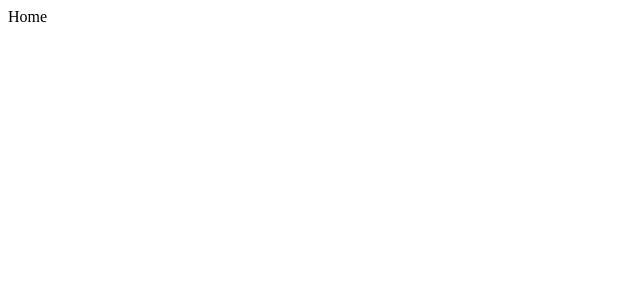
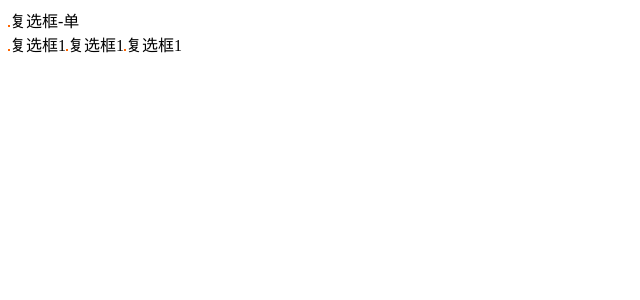
Before and after one commit to zhiquanli-web/react-mobile-components, a React (Create React App) app: page /#/ in a window 1280 px wide. Shown: the top 300 px of the page, without its empty margins (0-640 px from the left). Built offline with nearby package versions, Linux system fonts and the light colour scheme.

Commit message:
参数校验、样式引入

```diff
--- a/package.json
+++ b/package.json
@@ -6,6 +6,7 @@
     "@testing-library/jest-dom": "^5.16.3",
     "@testing-library/react": "^12.1.4",
     "@testing-library/user-event": "^13.5.0",
+    "node-sass": "^7.0.1",
     "react": "^18.0.0",
     "react-dom": "^18.0.0",
     "react-router-dom": "^6.3.0",
--- /dev/null
+++ b/src/assets/styles/index.scss
@@ -0,0 +1,3 @@
+@function vw($x, $vpw: 750) {
+  @return ($x / $vpw * 100) * 1vw;
+}
--- a/src/index.js
+++ b/src/index.js
@@ -2,7 +2,7 @@ import React from "react";
 import ReactDOM from "react-dom/client";
 import { HashRouter } from "react-router-dom";
 import App from "./App";
-
+import './assets/styles/index.scss'
 ReactDOM.createRoot(document.getElementById("root")).render(
   <HashRouter>
     <App />
--- a/src/js/utils/index.js
+++ b/src/js/utils/index.js
@@ -0,0 +1,35 @@
+/**
+ * 校验 Array 类型
+ *
+ * @param {unknown} val
+ */
+export function isArray(val) {
+  return Array.isArray(val);
+}
+
+/**
+ * 校验 Object 类型
+ *
+ * @param {unknown} val
+ */
+export function isObject(val) {
+  return !isArray(val) && typeof val === "object";
+}
+
+/**
+ * 校验 Function 类型
+ *
+ * @param {unknown} fn
+ */
+export function isFunction(fn) {
+  return typeof fn === "function";
+}
+
+/**
+ * 校验 String 类型
+ *
+ * @param {unknown} val
+ */
+export function isString(val) {
+  return typeof val === "string";
+}
--- /dev/null
+++ b/src/packages/Checkbox/Checkbox.js
@@ -0,0 +1,41 @@
+import React, { useContext, useState } from "react";
+import { CheckboxGroupContext } from "./CheckboxGroup";
+
+import style from "./index.module.scss";
+export default function Checkbox(props) {
+  // 参数
+  const { children, label } = props;
+
+  const { defaultChecked, checkedChange, isGroup } =
+    useContext(CheckboxGroupContext) || {};
+
+  const defalueCheckVal =
+    props.checked ||
+    (defaultChecked && defaultChecked.includes(label)) ||
+    false;
+  const [checked, setChecked] = useState(defalueCheckVal);
+
+  // 方法
+  const handleChange = (e) => {
+    setChecked(e.target.checked);
+    if (!isGroup) {
+      props.onChange && props.onChange(e.target.checked);
+    } else {
+      checkedChange(e.target);
+    }
+  };
+
+  return (
+    <label className={style["checkbox-content"]}>
+      <span className={style["checkbox-box"]}></span>
+      <input
+        value={label}
+        type="checkbox"
+        checked={checked}
+        onChange={(e) => handleChange(e)}
+        className={style.input}
+      ></input>
+      {children ? children : label}
+    </label>
+  );
+}
--- /dev/null
+++ b/src/packages/Checkbox/CheckboxGroup.js
@@ -0,0 +1,62 @@
+import React from "react";
+import { isArray, isFunction } from "../../js/utils";
+import Checkbox from "./Checkbox";
+const CheckboxGroupContext = React.createContext();
+
+export default function CheckboxGroup(props) {
+  const { children, options = [], defaultChecked = [], onChange } = props;
+  // 参数类型校验
+  if (!isFunction(onChange)) {
+    throw new Error("onChange 必须是 funciton 类型");
+  }
+  if (!isArray(defaultChecked)) {
+    throw new Error("defaultChecked 必须是 array 类型");
+  }
+  if (!isArray(options)) {
+    throw new Error("options 必须是 array 类型");
+  }
+
+  // 参数定义
+  let defaultCheck = [...defaultChecked];
+
+  // 方法
+  const checkedChange = ({ value, checked }) => {
+    let arr = [];
+    if (checked) {
+      if (!defaultCheck.includes(value)) {
+        defaultCheck.push(value);
+        arr = defaultCheck;
+      }
+    } else {
+      for (let index = 0; index < defaultCheck.length; index++) {
+        if (defaultCheck[index] !== value) {
+          arr.push(defaultCheck[index]);
+        }
+      }
+    }
+    defaultCheck = arr;
+    onChange(arr);
+  };
+
+  return (
+    <CheckboxGroupContext.Provider
+      value={{
+        defaultChecked,
+        checkedChange,
+        isGroup: true,
+      }}
+    >
+      {options && options.length > 0
+        ? options.map(({ label, value }) => {
+            return (
+              <Checkbox label={value} key={value.toString()}>
+                {label}
+              </Checkbox>
+            );
+          })
+        : children}
+    </CheckboxGroupContext.Provider>
+  );
+}
+
+export { CheckboxGroupContext };
--- /dev/null
+++ b/src/packages/Checkbox/index.module.scss
@@ -0,0 +1,14 @@
+
+.checkbox-content {
+  .input {
+    display: none;
+  }
+
+}
+
+.checkbox-box {
+  display: inline-block;
+  width: vw(30);
+  height: vw(30);
+  border: 1px solid #f60;
+}
--- a/src/views/Home/Home.js
+++ b/src/views/Home/Home.js
@@ -1,7 +1,40 @@
-import React from 'react'
+import React from "react";
+import Checkbox from "../../packages/Checkbox/Checkbox";
+import CheckboxGroup from "../../packages/Checkbox/CheckboxGroup";
 
 export default function Home() {
+  const checkValue1 = false;
+  const checkList = [
+    {
+      label: "复选框1",
+      value: "1",
+    },
+    {
+      label: "复选框1",
+      value: "2",
+    },
+    {
+      label: "复选框1",
+      value: "3",
+    },
+  ];
+  // 方法
+  const onChange = (val) => {
+    console.log("复选框", val);
+  };
   return (
-    <div>Home</div>
-  )
+    <div>
+      <Checkbox checked={checkValue1} onChange={onChange}>
+        复选框-单
+      </Checkbox>
+      <br />
+      <CheckboxGroup onChange={onChange}>
+        {checkList.map(({ label, value }) => (
+          <Checkbox label={value} key={value}>
+            {label}
+          </Checkbox>
+        ))}
+      </CheckboxGroup>
+    </div>
+  );
 }
```
Also changed, not shown: 1 other file (tests, documents, lock files or other folders).
